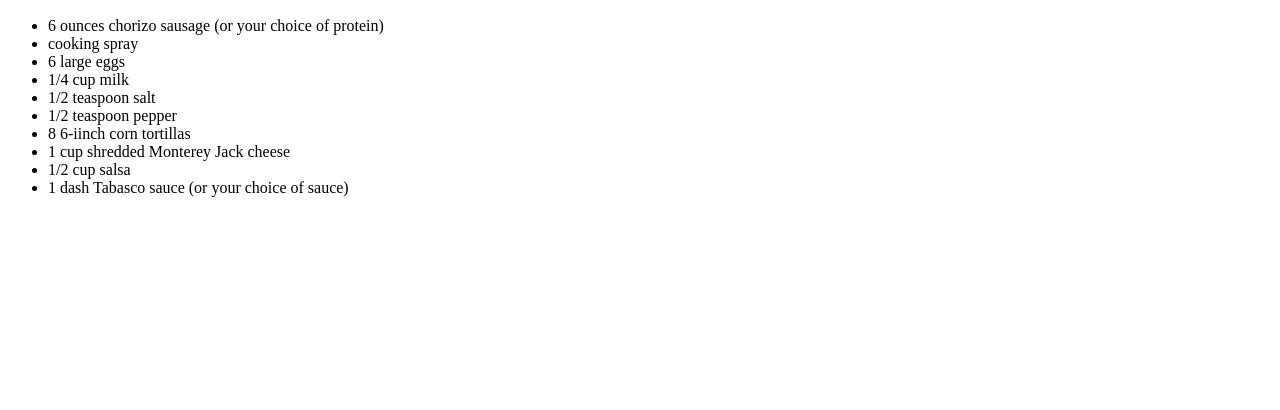
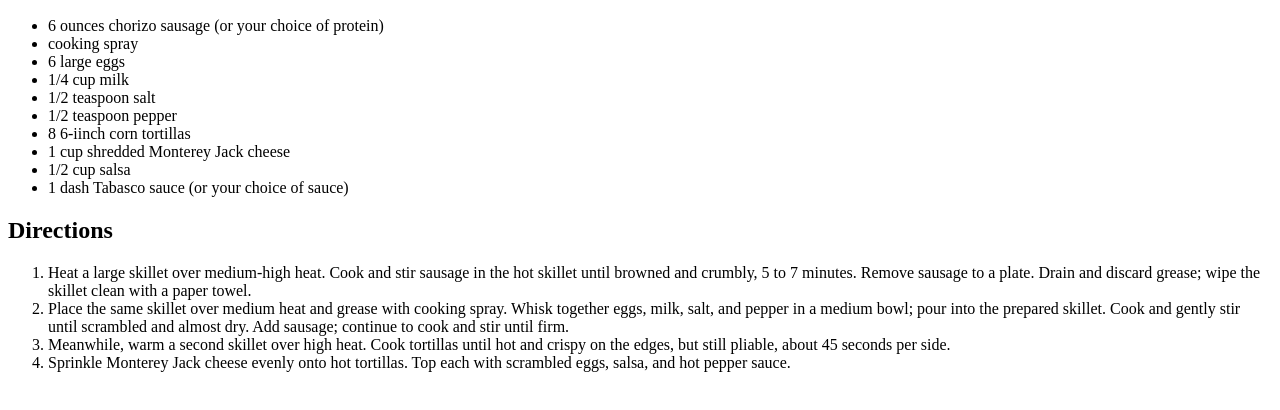
Before and after one commit to nathangrissett/odin-recipes, a plain HTML site: page recipes/breakfasttacos.html in a window 1280 px wide. Shown: the part 110-520 px from the top of the page. Drawn offline with Linux system fonts and the light colour scheme.

Commit message:
Add steps to breakfast tacos recipe

```diff
--- a/recipes/breakfasttacos.html
+++ b/recipes/breakfasttacos.html
@@ -24,4 +24,21 @@
         <li>1/2 cup salsa</li>
         <li>1 dash Tabasco sauce (or your choice of sauce)</li>
     </ul>
+    <h2>
+        Directions
+    </h2>
+    <ol>
+        <li>
+            Heat a large skillet over medium-high heat. Cook and stir sausage in the hot skillet until browned and crumbly, 5 to 7 minutes. Remove sausage to a plate. Drain and discard grease; wipe the skillet clean with a paper towel.
+        </li>
+        <li>
+            Place the same skillet over medium heat and grease with cooking spray. Whisk together eggs, milk, salt, and pepper in a medium bowl; pour into the prepared skillet. Cook and gently stir until scrambled and almost dry. Add sausage; continue to cook and stir until firm.
+        </li>
+        <li>
+            Meanwhile, warm a second skillet over high heat. Cook tortillas until hot and crispy on the edges, but still pliable, about 45 seconds per side.
+        </li>
+        <li>
+            Sprinkle Monterey Jack cheese evenly onto hot tortillas. Top each with scrambled eggs, salsa, and hot pepper sauce.
+        </li>
+    </ol>
 </html>
```
